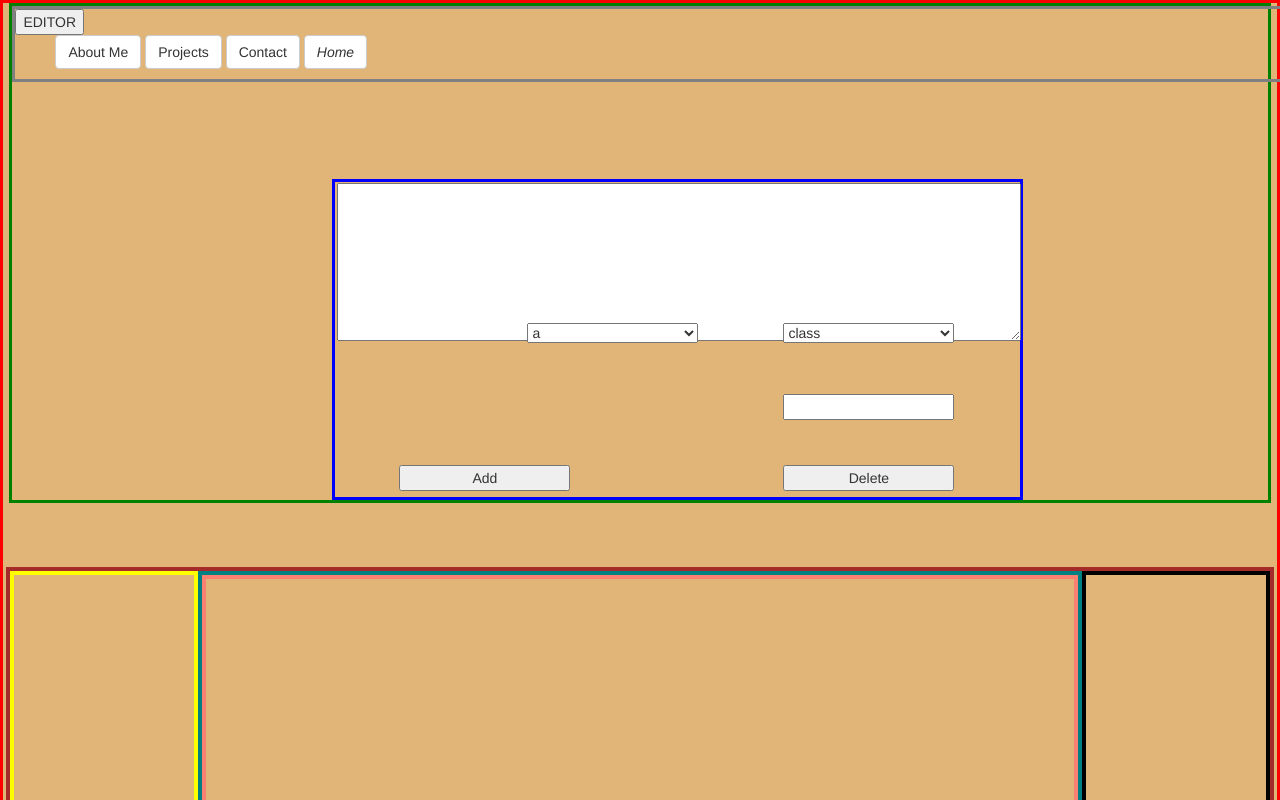
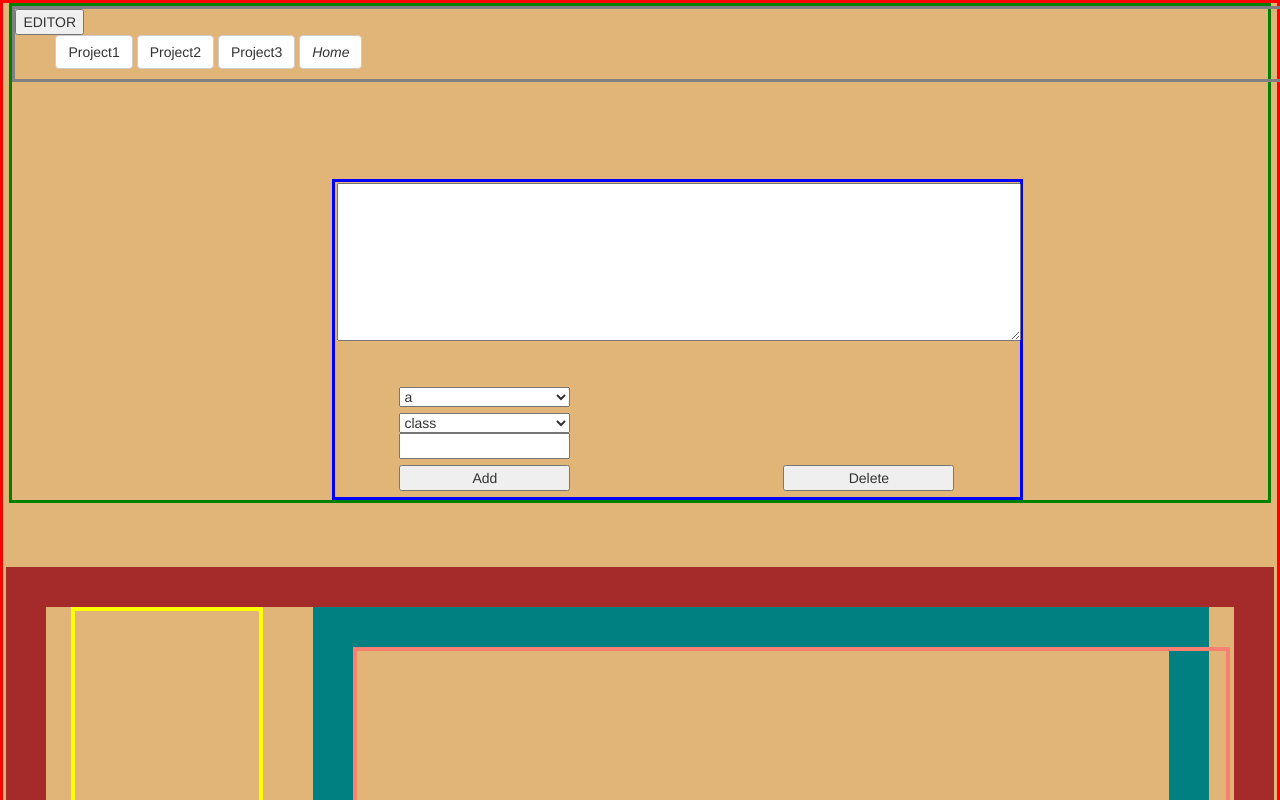
Before and after one commit to whyyy1/whyyy1.github.io, a website built with Vite: page home.html in a window 1280 px wide. Both pictures are taken after a click on the button "EDITOR". Shown: the top 800 px of the page. Built offline with nearby package versions, Linux system fonts and the light colour scheme.

Commit message:
changed the styling

```diff
--- a/home.css
+++ b/home.css
@@ -71,21 +71,20 @@
 .tagSelection{
     position: absolute;
     width: 25%;
-    bottom: 12vw;
-    left: 15vw;
+    bottom: 7vw;
+    left: 5vw;
 }
 .classSelection{
     position: absolute;
     width: 25%;
-    bottom: 12vw;
-    left: 35vw;
+    bottom: 5vw;
+    left: 5vw;
 }
 .classInput{
     position: absolute;
     width: 25%;
-    bottom: 6vw;
-    left: 35vw;
-
+    bottom: 3vw;
+    left: 5vw;
 }
 
 
@@ -94,7 +93,7 @@
 
 .Wrap{
 
-border: 4px solid brown;
+border: 40px solid brown;
 margin-top: 5vw;
 margin-bottom: 5vw;
 height: 80vw;
@@ -111,18 +110,18 @@ justify-content: space-evenly;
     padding-right: 10vw;
 
 }
-.Right{
+/* .Right{
     position: relative;
     border: 4px  solid black;
     height: 80vw;
     width: 15vw;
     padding-right: 10vw;
-}
+} */
 
 .WrapMiddle{
     position: relative;
 
-    border: 4px  solid teal;
+    border: 40px  solid teal;
     width: 70vw;
     height: 80vw;
     /* padding-left: 20vw;
--- a/home.html
+++ b/home.html
@@ -22,9 +22,9 @@
             <button class="edit">EDITOR</button>
             <nav>
                 <ul>
-                    <a class="btn btn-default aboutLink lc"  >About Me</a>
-                    <a class="btn btn-default projectLink lc" >Projects</a>
-                    <a class="btn btn-default contactLink lc" >Contact</a>
+                    <a class="btn btn-default aboutLink lc"  >Project1</a>
+                    <a class="btn btn-default projectLink lc" >Project2</a>
+                    <a class="btn btn-default contactLink lc" >Project3</a>
                     <a class="btn btn-default homeLink lc" href="index.html"><i class="bi bi-house">Home</i></a>
                 </ul>
             </nav>
@@ -51,24 +51,28 @@
 
 
     <section id="aboutSec" >
-        <h1>About Me</h1>
+        <h1>Project1</h1>
+        <p>Random sentence 1</p>
+        <span>THIS IS SPANNING </span>
+        <h2>Join our list</h2>
+        <form action="">hey</form>
     </section>
     <!-- Projects -->
     <section id="projectSec" >
 
-        <h1>Project</h1>
+        <h1>Project2</h1>
     </section>
     <!-- Contact -->
     <section id="contactSec" >
 
-        <h1>Contact</h1>
+        <h1>Project3</h1>
     </section>
 
 </main>
 
 
 </div>
-<aside class="Right"></aside>
+
 
 </div>
 <footer class="Footer"><p>@ThynkDifferently</p>
--- a/home.js
+++ b/home.js
@@ -79,19 +79,19 @@ for (i of linkShowing) {
     i.addEventListener('click', (event) => {
         // console.log(document.querySelector('#aboutSec').innerHTML)
 
-        if (event.target.textContent === 'About Me') {
+        if (event.target.textContent === 'Project1') {
             section = '#aboutSec'
             id = 'aboutSec'
             // alert('About me clicked')
 
         }
-        else if (event.target.textContent === 'Projects') {
+        else if (event.target.textContent === 'Project2') {
             section = '#projectSec';
             id = 'projectSec';
             // alert('Project clicked')
 
         }
-        else if (event.target.textContent === 'Contact') {
+        else if (event.target.textContent === 'Project3') {
             section = '#contactSec'
             id = 'contactSec';
             // alert('Contact clicked');
```
